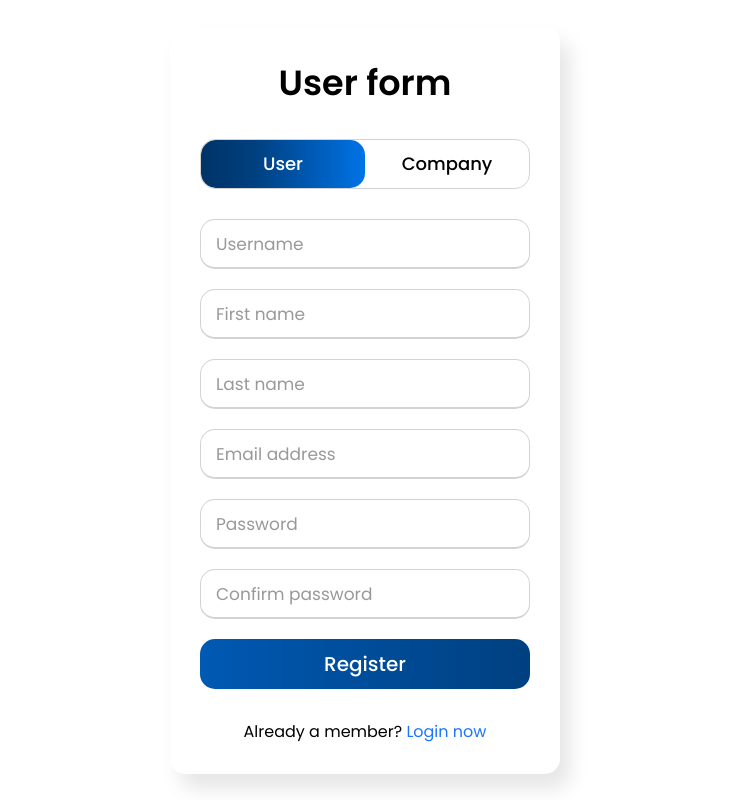
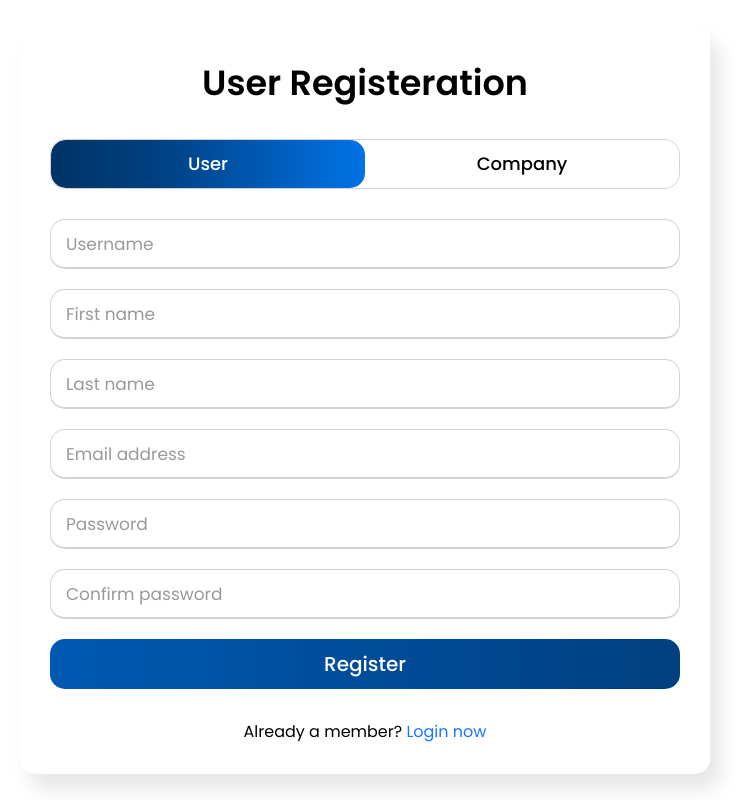
Before and after one commit to Pritishchugh22/Get_Set_Hired, a Django app: page /register/ in a window 1280 px wide. Shown: the whole page, without its empty margins (275-1026 px from the left). Run offline with Django 4.2, Linux system fonts and the light colour scheme.

Commit message:
Registration page completed

```diff
--- a/static/home/register.css
+++ b/static/home/register.css
@@ -17,7 +17,7 @@ html,body{
 }
 .wrapper{
   overflow: hidden;
-  max-width: 390px;
+  max-width: 690px;
   background: #fff;
   padding: 30px;
   border-radius: 15px;
--- a/templates/home/register.html
+++ b/templates/home/register.html
@@ -9,8 +9,8 @@
 {% block content %}
 <div class="wrapper">
     <div class="title-text">
-        <div class="title user">User form </div>
-        <div class="title company">Company form</div>
+        <div class="title user">User Registeration </div>
+        <div class="title company">Company Registeration</div>
     </div>
     <div class="form-container">
         <div class="slide-controls">
@@ -50,6 +50,9 @@
             <form method="POST" class="company" action='/companyRegister/'>
                 {% csrf_token %}
                 <div class="field">
+                    <input type="text" placeholder="Username" name='username' required>
+                </div>
+                <div class="field">
                     <input type="text" placeholder="Company Name" name="username" required>
                 </div>
                 <div class="field">
```
Also changed, not shown: static/home/login.css (+4 -4 lines), templates/home/login.html (+0 -41 lines).
